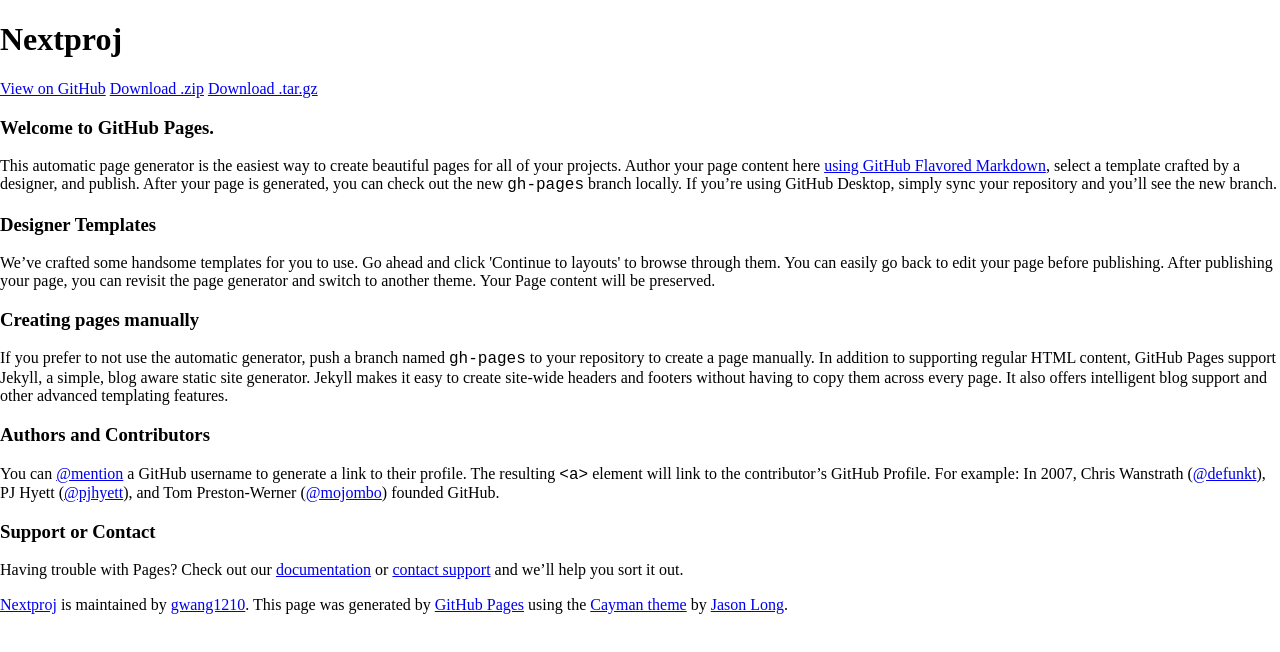
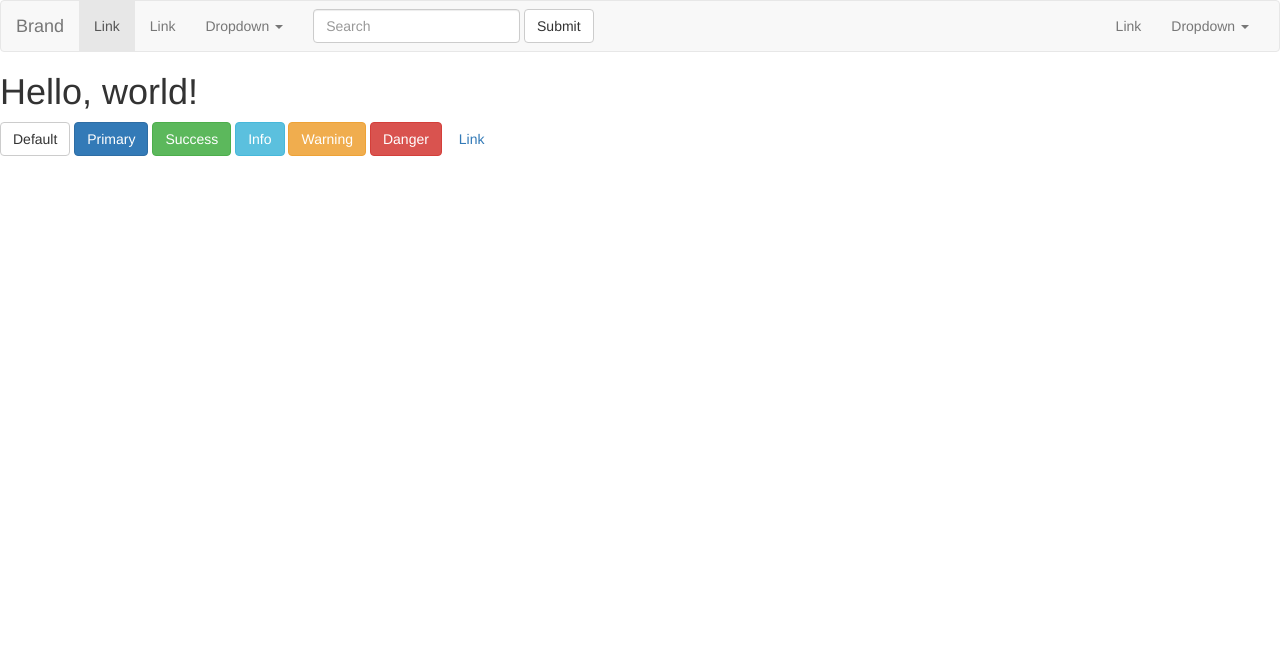
Before and after one commit to gwang1210/nextProj, a plain HTML site: page index.html in a window 1280 px wide. Drawn offline with nearby package versions, Linux system fonts and the light colour scheme.

Commit message:
Update index.html

```diff
--- a/index.html
+++ b/index.html
@@ -1,57 +1,104 @@
 <!DOCTYPE html>
-<html lang="en-us">
+<html lang="en">
   <head>
-    <meta charset="UTF-8">
-    <title>Nextproj by gwang1210</title>
+    <meta charset="utf-8">
+    <meta http-equiv="X-UA-Compatible" content="IE=edge">
     <meta name="viewport" content="width=device-width, initial-scale=1">
-    <link rel="stylesheet" type="text/css" href="stylesheets/normalize.css" media="screen">
-    <link href='https://fonts.googleapis.com/css?family=Open+Sans:400,700' rel='stylesheet' type='text/css'>
-    <link rel="stylesheet" type="text/css" href="stylesheets/stylesheet.css" media="screen">
-    <link rel="stylesheet" type="text/css" href="stylesheets/github-light.css" media="screen">
+    <!-- The above 3 meta tags *must* come first in the head; any other head content must come *after* these tags -->
+    <title>Bootstrap 101 Template</title>
+
+    <!-- Bootstrap -->
+    <link href="css/bootstrap.min.css" rel="stylesheet">
+
+    <!-- HTML5 shim and Respond.js for IE8 support of HTML5 elements and media queries -->
+    <!-- WARNING: Respond.js doesn't work if you view the page via file:// -->
+    <!--[if lt IE 9]>
+      <script src="https://oss.maxcdn.com/html5shiv/3.7.2/html5shiv.min.js"></script>
+      <script src="https://oss.maxcdn.com/respond/1.4.2/respond.min.js"></script>
+    <![endif]-->
   </head>
   <body>
-    <section class="page-header">
-      <h1 class="project-name">Nextproj</h1>
-      <h2 class="project-tagline"></h2>
-      <a href="https://github.com/gwang1210/nextProj" class="btn">View on GitHub</a>
-      <a href="https://github.com/gwang1210/nextProj/zipball/master" class="btn">Download .zip</a>
-      <a href="https://github.com/gwang1210/nextProj/tarball/master" class="btn">Download .tar.gz</a>
-    </section>
+    <nav class="navbar navbar-default">
+      <div class="container-fluid">
+        <!-- Brand and toggle get grouped for better mobile display -->
+        <div class="navbar-header">
+          <button type="button" class="navbar-toggle collapsed" data-toggle="collapse" data-target="#bs-example-navbar-collapse-1" aria-expanded="false">
+            <span class="sr-only">Toggle navigation</span>
+            <span class="icon-bar"></span>
+            <span class="icon-bar"></span>
+            <span class="icon-bar"></span>
+          </button>
+          <a class="navbar-brand" href="#">Brand</a>
+        </div>
 
-    <section class="main-content">
-      <h3>
-<a id="welcome-to-github-pages" class="anchor" href="#welcome-to-github-pages" aria-hidden="true"><span aria-hidden="true" class="octicon octicon-link"></span></a>Welcome to GitHub Pages.</h3>
-
-<p>This automatic page generator is the easiest way to create beautiful pages for all of your projects. Author your page content here <a href="https://guides.github.com/features/mastering-markdown/">using GitHub Flavored Markdown</a>, select a template crafted by a designer, and publish. After your page is generated, you can check out the new <code>gh-pages</code> branch locally. If you’re using GitHub Desktop, simply sync your repository and you’ll see the new branch.</p>
-
-<h3>
-<a id="designer-templates" class="anchor" href="#designer-templates" aria-hidden="true"><span aria-hidden="true" class="octicon octicon-link"></span></a>Designer Templates</h3>
-
-<p>We’ve crafted some handsome templates for you to use. Go ahead and click 'Continue to layouts' to browse through them. You can easily go back to edit your page before publishing. After publishing your page, you can revisit the page generator and switch to another theme. Your Page content will be preserved.</p>
-
-<h3>
-<a id="creating-pages-manually" class="anchor" href="#creating-pages-manually" aria-hidden="true"><span aria-hidden="true" class="octicon octicon-link"></span></a>Creating pages manually</h3>
-
-<p>If you prefer to not use the automatic generator, push a branch named <code>gh-pages</code> to your repository to create a page manually. In addition to supporting regular HTML content, GitHub Pages support Jekyll, a simple, blog aware static site generator. Jekyll makes it easy to create site-wide headers and footers without having to copy them across every page. It also offers intelligent blog support and other advanced templating features.</p>
-
-<h3>
-<a id="authors-and-contributors" class="anchor" href="#authors-and-contributors" aria-hidden="true"><span aria-hidden="true" class="octicon octicon-link"></span></a>Authors and Contributors</h3>
-
-<p>You can <a href="https://help.github.com/articles/basic-writing-and-formatting-syntax/#mentioning-users-and-teams" class="user-mention">@mention</a> a GitHub username to generate a link to their profile. The resulting <code>&lt;a&gt;</code> element will link to the contributor’s GitHub Profile. For example: In 2007, Chris Wanstrath (<a href="https://github.com/defunkt" class="user-mention">@defunkt</a>), PJ Hyett (<a href="https://github.com/pjhyett" class="user-mention">@pjhyett</a>), and Tom Preston-Werner (<a href="https://github.com/mojombo" class="user-mention">@mojombo</a>) founded GitHub.</p>
-
-<h3>
-<a id="support-or-contact" class="anchor" href="#support-or-contact" aria-hidden="true"><span aria-hidden="true" class="octicon octicon-link"></span></a>Support or Contact</h3>
-
-<p>Having trouble with Pages? Check out our <a href="https://help.github.com/pages">documentation</a> or <a href="https://github.com/contact">contact support</a> and we’ll help you sort it out.</p>
-
-      <footer class="site-footer">
-        <span class="site-footer-owner"><a href="https://github.com/gwang1210/nextProj">Nextproj</a> is maintained by <a href="https://github.com/gwang1210">gwang1210</a>.</span>
-
-        <span class="site-footer-credits">This page was generated by <a href="https://pages.github.com">GitHub Pages</a> using the <a href="https://github.com/jasonlong/cayman-theme">Cayman theme</a> by <a href="https://twitter.com/jasonlong">Jason Long</a>.</span>
-      </footer>
-
-    </section>
+        <!-- Collect the nav links, forms, and other content for toggling -->
+        <div class="collapse navbar-collapse" id="bs-example-navbar-collapse-1">
+          <ul class="nav navbar-nav">
+            <li class="active"><a href="#">Link <span class="sr-only">(current)</span></a></li>
+            <li><a href="#">Link</a></li>
+            <li class="dropdown">
+              <a href="#" class="dropdown-toggle" data-toggle="dropdown" role="button" aria-haspopup="true" aria-expanded="false">Dropdown <span class="caret"></span></a>
+              <ul class="dropdown-menu">
+                <li><a href="#">Action</a></li>
+                <li><a href="#">Another action</a></li>
+                <li><a href="#">Something else here</a></li>
+                <li role="separator" class="divider"></li>
+                <li><a href="#">Separated link</a></li>
+                <li role="separator" class="divider"></li>
+                <li><a href="#">One more separated link</a></li>
+              </ul>
+            </li>
+          </ul>
+          <form class="navbar-form navbar-left" role="search">
+            <div class="form-group">
+              <input type="text" class="form-control" placeholder="Search">
+            </div>
+            <button type="submit" class="btn btn-default">Submit</button>
+          </form>
+          <ul class="nav navbar-nav navbar-right">
+            <li><a href="#">Link</a></li>
+            <li class="dropdown">
+              <a href="#" class="dropdown-toggle" data-toggle="dropdown" role="button" aria-haspopup="true" aria-expanded="false">Dropdown <span class="caret"></span></a>
+              <ul class="dropdown-menu">
+                <li><a href="#">Action</a></li>
+                <li><a href="#">Another action</a></li>
+                <li><a href="#">Something else here</a></li>
+                <li role="separator" class="divider"></li>
+                <li><a href="#">Separated link</a></li>
+              </ul>
+            </li>
+          </ul>
+        </div><!-- /.navbar-collapse -->
+      </div><!-- /.container-fluid -->
+    </nav>
 
 
+    <h1>Hello, world!</h1>
+
+    <!-- Standard button -->
+    <button type="button" class="btn btn-default">Default</button>
+
+    <!-- Provides extra visual weight and identifies the primary action in a set of buttons -->
+    <button type="button" class="btn btn-primary">Primary</button>
+
+    <!-- Indicates a successful or positive action -->
+    <button type="button" class="btn btn-success">Success</button>
+
+    <!-- Contextual button for informational alert messages -->
+    <button type="button" class="btn btn-info">Info</button>
+
+    <!-- Indicates caution should be taken with this action -->
+    <button type="button" class="btn btn-warning">Warning</button>
+
+    <!-- Indicates a dangerous or potentially negative action -->
+    <button type="button" class="btn btn-danger">Danger</button>
+
+    <!-- Deemphasize a button by making it look like a link while maintaining button behavior -->
+    <button type="button" class="btn btn-link">Link</button>
+
+    <!-- jQuery (necessary for Bootstrap's JavaScript plugins) -->
+    <script src="https://ajax.googleapis.com/ajax/libs/jquery/1.11.3/jquery.min.js"></script>
+    <!-- Include all compiled plugins (below), or include individual files as needed -->
+    <script src="js/bootstrap.min.js"></script>
   </body>
 </html>
```
